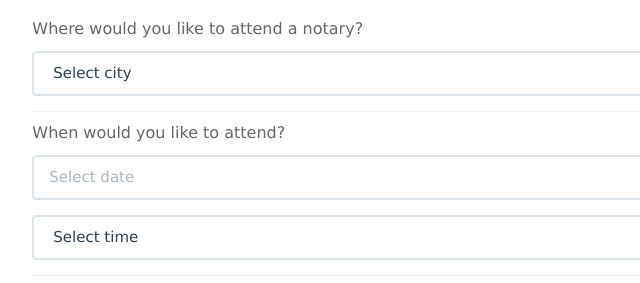
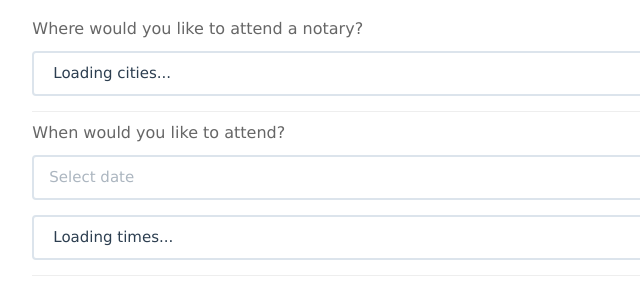
Before and after one commit to vasilyulianko/lextrans-booking, a website: page src/main/webapp/index.html in a window 1280 px wide. Shown: the part 285-568 px from the top of the page, 186-826 px from the left. Drawn offline with nearby package versions, Linux system fonts and the light colour scheme.

Commit message:
Show loading..

```diff
--- a/src/main/webapp/index.html
+++ b/src/main/webapp/index.html
@@ -67,7 +67,7 @@
                     <div class="form-group">
                         <div id="city-template-placeholder">
                             <select class="form-control" id="city">
-                                <option value="" disabled selected>Select city</option>
+                                <option value="" disabled selected>Loading cities...</option>
                             </select>
                         </div>
                     </div>
@@ -81,7 +81,7 @@
                     <div class="form-group">
                         <div id="time-template-placeholder">
                             <select class="form-control" id="time">
-                                <option value="" disabled selected>Select time</option>
+                                <option value="" disabled selected>Loading times...</option>
                             </select>
                         </div>
                     </div>
```
